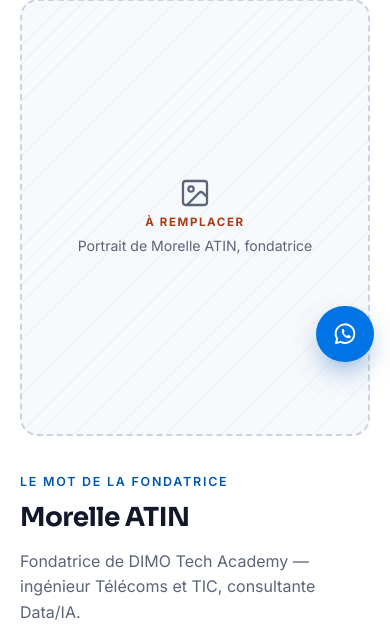
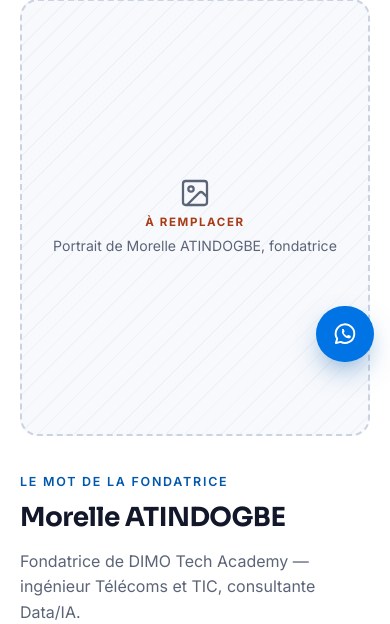
Before and after one commit to dimoselles-blip/projets-claude, a PHP site: page /a-propos in a window 390 px wide. Shown: the part 466-1090 px from the top of the page. Run offline with PHP 8.4, Linux system fonts and the light colour scheme; data that the repository does not hold is empty.

Commit message:
Academy : applique les décisions de la fondatrice
- Fondatrice : Morelle ATINDOGBE (catalogue, page À propos, documentation)
- Adresse officielle : contact@dimotech.fr
- Numéro WhatsApp renseigné (prérempli dans l'installateur) ; il reste
  invisible dans les pages, tous les liens mènent à WhatsApp
- Aucun numéro Mobile Money affiché : instructions de paiement par WhatsApp
- Les 6 formations du brief initial sont gardées en brouillon

Co-Authored-By: Claude Opus 5.5 <noreply@anthropic.com>
Claude-Session: https://claude.ai/code/session_01UsYF3GRt4zodmb8az1ekYG

```diff
--- a/academy/contenu/catalogue.json
+++ b/academy/contenu/catalogue.json
@@ -10,7 +10,7 @@
   ],
 
   "formateurs": [
-    { "nom": "Morelle ATIN", "role": "Fondatrice — Ingénieur Télécoms et TIC, consultante Data/IA", "publie": 1, "ordre": 1 }
+    { "nom": "Morelle ATINDOGBE", "role": "Fondatrice — Ingénieur Télécoms et TIC, consultante Data/IA", "publie": 1, "ordre": 1 }
   ],
 
   "formations": [
--- a/academy/install.php
+++ b/academy/install.php
@@ -22,7 +22,7 @@ $urlDetectee = $proto . '://' . ($_SERVER['HTTP_HOST'] ?? 'localhost') . ($base
 
 $v = [
     'db_hote' => 'localhost', 'db_port' => '3306', 'db_nom' => '', 'db_utilisateur' => '', 'db_mot_de_passe' => '',
-    'url' => $urlDetectee, 'admin_nom' => '', 'admin_email' => '', 'admin_mdp' => '', 'contact_email' => 'contact@dimotech.fr', 'whatsapp' => '',
+    'url' => $urlDetectee, 'admin_nom' => '', 'admin_email' => '', 'admin_mdp' => '', 'contact_email' => 'contact@dimotech.fr', 'whatsapp' => '229433373686',
 ];
 
 $verifications = [
@@ -112,7 +112,7 @@ if (!$dejaInstalle && ($_SERVER['REQUEST_METHOD'] ?? 'GET') === 'POST') {
             if ($v['contact_email'] !== '') {
                 $conf = str_replace('contact@dimotech.fr', $v['contact_email'], $conf);
             }
-            $conf = str_replace("'whatsapp' => '',", "'whatsapp' => " . $q($v['whatsapp']) . ',', $conf);
+            $conf = preg_replace("/'whatsapp' => '[0-9]*',/", "'whatsapp' => " . $q($v['whatsapp']) . ',', $conf, 1);
             if (file_put_contents(RACINE . '/config/config.php', $conf, LOCK_EX) === false) {
                 throw new RuntimeException('Impossible d’écrire config/config.php.');
             }
--- a/academy/views/site/a-propos.php
+++ b/academy/views/site/a-propos.php
@@ -25,14 +25,14 @@ foreach ($formateurs as $p) {
     <div class="grille-2-col" style="align-items:center">
       <div>
         <?php if ($fondatrice && $fondatrice['photo']): ?>
-          <img src="<?= e(media($fondatrice['photo'])) ?>" alt="Morelle ATIN, fondatrice de DIMO Tech Academy" style="border-radius:var(--rayon);width:100%;aspect-ratio:4/5;object-fit:cover" loading="lazy">
+          <img src="<?= e(media($fondatrice['photo'])) ?>" alt="Morelle ATINDOGBE, fondatrice de DIMO Tech Academy" style="border-radius:var(--rayon);width:100%;aspect-ratio:4/5;object-fit:cover" loading="lazy">
         <?php else: ?>
-          <?= partiel('emplacement', ['texte' => 'Portrait de Morelle ATIN, fondatrice', 'ratio' => '4 / 5']) ?>
+          <?= partiel('emplacement', ['texte' => 'Portrait de Morelle ATINDOGBE, fondatrice', 'ratio' => '4 / 5']) ?>
         <?php endif; ?>
       </div>
       <div>
         <p class="surtitre">Le mot de la fondatrice</p>
-        <h2>Morelle ATIN</h2>
+        <h2>Morelle ATINDOGBE</h2>
         <p class="muted">Fondatrice de DIMO Tech Academy — ingénieur Télécoms et TIC, consultante Data/IA.</p>
         <?php if ($mot !== ''): ?>
           <div class="citation"><?= paragraphes($mot) ?></div>
```
Also changed, not shown: academy/BRANCHEMENTS.md (+6 -9 lines), academy/config/config.example.php (+6 -5 lines).
